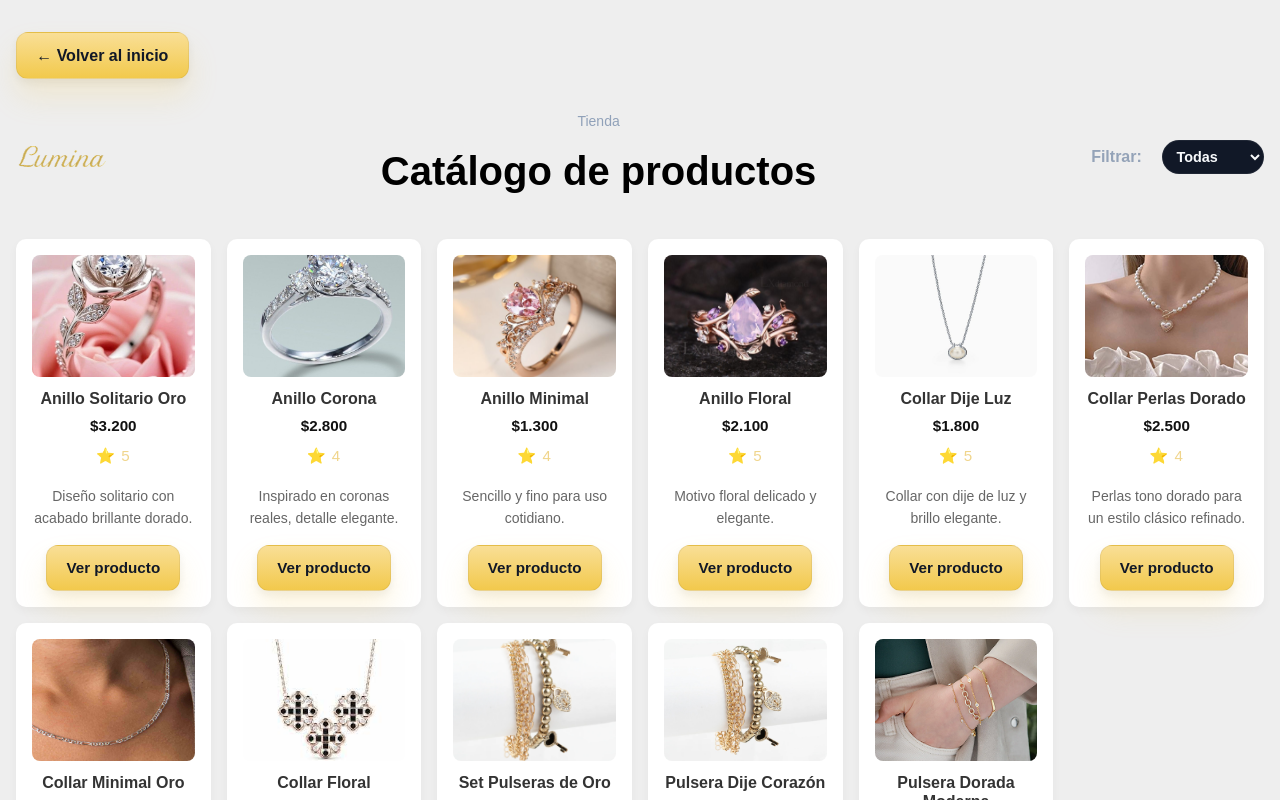
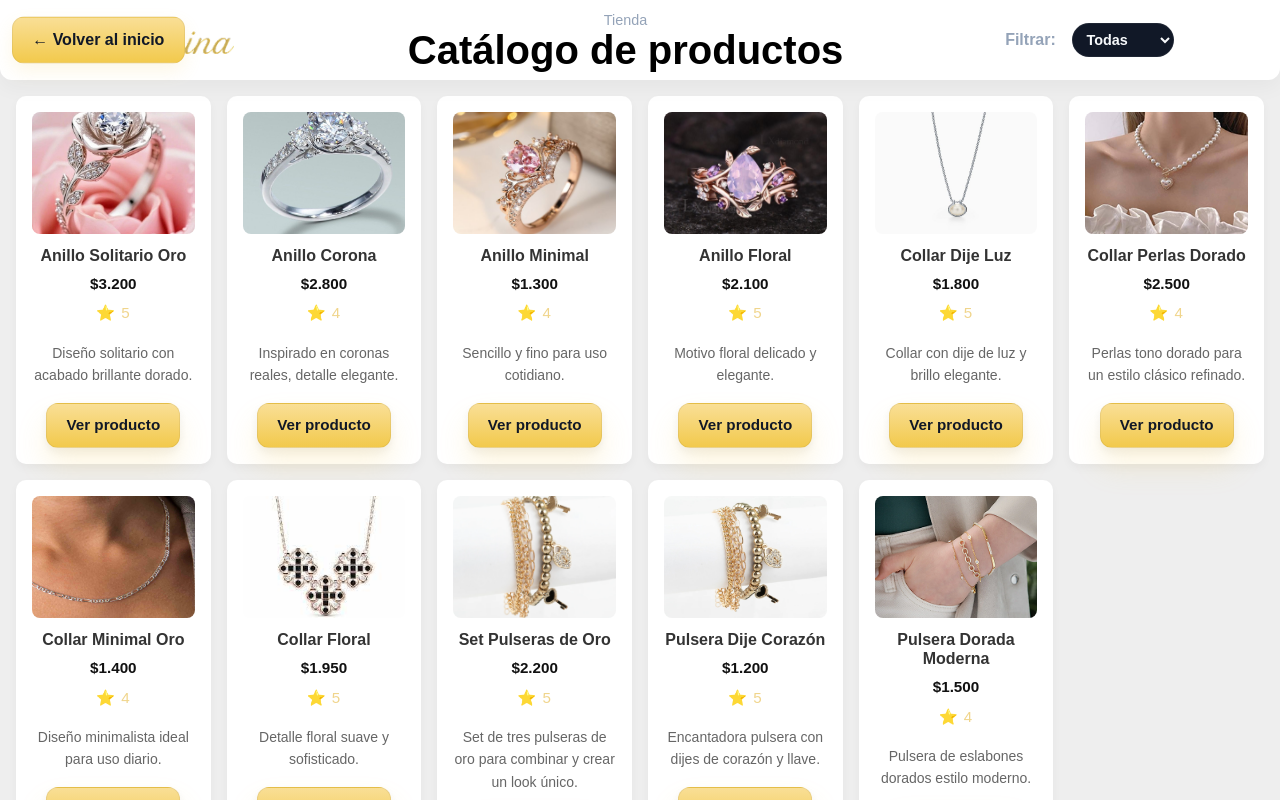
Before and after one commit to SpeedChela/Lumina, a Next.js app: page /productos in a window 1280 px wide. Shown: the top 800 px of the page. Built offline with nearby package versions, Linux system fonts and the light colour scheme.

Commit message:
Ajustes a la pagina de productos

```diff
--- a/app/productos/ProductsClient.tsx
+++ b/app/productos/ProductsClient.tsx
@@ -22,13 +22,26 @@ function getProductHref(p: Product) {
   return `/productos/${encodeURIComponent(p.id)}`;
 }
 
-export default function ProductsClient({ products }: { products: Product[] }) {
-  const [categoria, setCategoria] = useState<string>("Todas");
+export default function ProductsClient({
+  products,
+  categoria: controlledCategoria,
+  onCategoriaChange,
+  hideHeader,
+}: {
+  products: Product[];
+  categoria?: string;
+  onCategoriaChange?: (c: string) => void;
+  hideHeader?: boolean;
+}) {
+  const [categoriaState, setCategoriaState] = useState<string>("Todas");
 
   const categorias = useMemo(() => {
     const set = new Set<string>(products.map((p) => p.categoria));
     return ["Todas", ...Array.from(set)];
   }, [products]);
+
+  const categoria = controlledCategoria ?? categoriaState;
+  const setCategoria = onCategoriaChange ?? setCategoriaState;
 
   const filtrados = useMemo(() => {
     return categoria === "Todas"
@@ -39,6 +52,7 @@ export default function ProductsClient({ products }: { products: Product[] }) {
 
   return (
     <section>
+      {!hideHeader && (
         <header className={styles.catalogHeader}>
           <div className={styles.logoWrap}>
             <Image src="/Images/LogoLetra.png" alt="Lumina" width={90} height={90} className={styles.logoSmall} />
@@ -60,6 +74,7 @@ export default function ProductsClient({ products }: { products: Product[] }) {
             </select>
           </div>
         </header>
+      )}
 
       <div className={styles.productGrid}>
         {filtrados.map((p) => (
--- a/app/productos/page.tsx
+++ b/app/productos/page.tsx
@@ -1,6 +1,9 @@
 
-import React from "react";
+"use client";
+
+import React, { useMemo, useState } from "react";
 import Link from "next/link";
+import Image from "next/image";
 import styles from "./productos.module.css";
 import ProductsClient, { Product } from "./ProductsClient";
 import { anillosData } from "../../data/anillos";
@@ -15,15 +18,43 @@ export default function Page() {
 
 	const products: Product[] = [...anillos, ...collares, ...pulseras];
 
+	const categorias = useMemo(() => {
+		const set = new Set<string>(products.map((p) => p.categoria));
+		return ["Todas", ...Array.from(set)];
+	}, [products]);
+
+	const [categoria, setCategoria] = useState<string>("Todas");
+
 	return (
-		<main style={{ padding: "2rem 1rem" }}>
-			<div style={{ marginBottom: 16 }}>
-				<Link href="/" className={styles.backBtn}>
+		<main style={{ padding: "6rem 1rem 2rem" }}>
+			<div className={styles.topBox}>
+				<Link href="/" className={styles.backEdge + ' ' + styles.backBtn}>
 					← Volver al inicio
 				</Link>
+				<div className={styles.topInner}>
+					<div className={styles.topLeft}>
+						<Image src="/Images/LogoLetra.png" alt="Lumina" width={120} height={120} className={styles.logoSmall} />
+					</div>
+
+					<div className={styles.topCenter}>
+						<p className="text-sm text-slate-400">Tienda</p>
+						<h1 className="text-3xl font-bold text-black">Catálogo de productos</h1>
+					</div>
+
+					<div className={styles.topRight}>
+						<label htmlFor="categoriaTop" style={{ marginRight: 8, fontWeight: 600, color: "#94a3b8" }}>Filtrar:</label>
+						<select id="categoriaTop" className={styles.filterSelect} value={categoria} onChange={(e) => setCategoria(e.target.value)}>
+							{categorias.map((c) => (
+								<option key={c} value={c}>
+									{c}
+								</option>
+							))}
+						</select>
+					</div>
+				</div>
 			</div>
 
-			<ProductsClient products={products} />
+			<ProductsClient products={products} categoria={categoria} onCategoriaChange={(c) => setCategoria(c)} hideHeader />
 		</main>
 	);
 }
--- a/app/productos/productos.module.css
+++ b/app/productos/productos.module.css
@@ -86,6 +86,79 @@
   object-fit: contain;
 }
 
+/* Top white box that contains logo, title, filters and back button */
+.topBox {
+  background: #ffffff;
+  width: 100%;
+  border-radius: 0 0 12px 12px;
+  padding: 0.6rem 0; /* vertical padding for the full-width header */
+  box-shadow: 0 8px 20px rgba(0,0,0,0.04);
+  position: fixed;
+  top: 0;
+  left: 0;
+  right: 0;
+  z-index: 1000;
+}
+
+.backEdge {
+  position: absolute;
+  left: 12px;
+  top: 50%;
+  transform: translateY(-50%);
+  z-index: 1100;
+}
+
+.topInner {
+  max-width: 1100px;
+  margin: 0 auto;
+  display: grid;
+  grid-template-columns: auto 1fr auto;
+  gap: 1rem;
+  align-items: center;
+  padding: 0 1rem; /* small horizontal padding inside centered container */
+}
+
+.topLeft {
+  display: flex;
+  align-items: center;
+  justify-content: flex-start;
+  width: 140px; /* reserve space so center column can be truly centered */
+  padding-left: 8px;
+}
+
+.topCenter {
+  display: flex;
+  flex-direction: column;
+  justify-content: center;
+  text-align: center;
+}
+
+.topCenter p {
+  margin: 0;
+  color: #94a3b8;
+  font-size: 0.9rem;
+}
+
+.topCenter h1 {
+  margin: 0;
+  line-height: 1;
+  font-size: 2.5rem;
+  font-weight: 700;
+}
+
+.logoSmall {
+  border-radius: 8px;
+  object-fit: contain;
+  display: block;
+}
+
+.topRight {
+  display: flex;
+  align-items: center;
+  justify-content: flex-end;
+  gap: 0.5rem;
+}
+
 .headerCenter {
   text-align: center;
 }
@@ -142,12 +215,13 @@
   font-weight: 700;
   text-decoration: none;
   border: 1px solid rgba(0,0,0,0.06);
-  box-shadow: 0 18px 30px rgba(242, 201, 76, 0.18), 0 4px 8px rgba(0,0,0,0.06);
+  box-shadow: 0 8px 18px rgba(242, 201, 76, 0.14);
+  transition: box-shadow 0.12s ease, opacity 0.12s ease;
 }
 
 .backBtn:hover {
-  transform: translateY(-2px);
-  box-shadow: 0 22px 40px rgba(242, 201, 76, 0.22), 0 6px 12px rgba(0,0,0,0.08);
+  /* No translate to avoid leaving the header; only slightly increase shadow */
+  box-shadow: 0 10px 22px rgba(242, 201, 76, 0.16);
 }
 
 .productLink {
@@ -177,4 +251,23 @@
   .productGrid {
     grid-template-columns: 1fr;
   }
+  .topBox {
+    grid-template-columns: 1fr;
+    text-align: center;
+    gap: 0.75rem;
+  }
+  .topRight {
+    justify-content: center;
+  }
+  .topLeft {
+    width: auto;
+    padding-left: 0;
+  }
+  .topCenter h1 {
+    font-size: 1.6rem;
+  }
+  .backEdge {
+    left: 8px;
+    padding: 0.4rem 0.8rem;
+  }
 }
```
Lines whose indentation alone changed are shown as unchanged.
